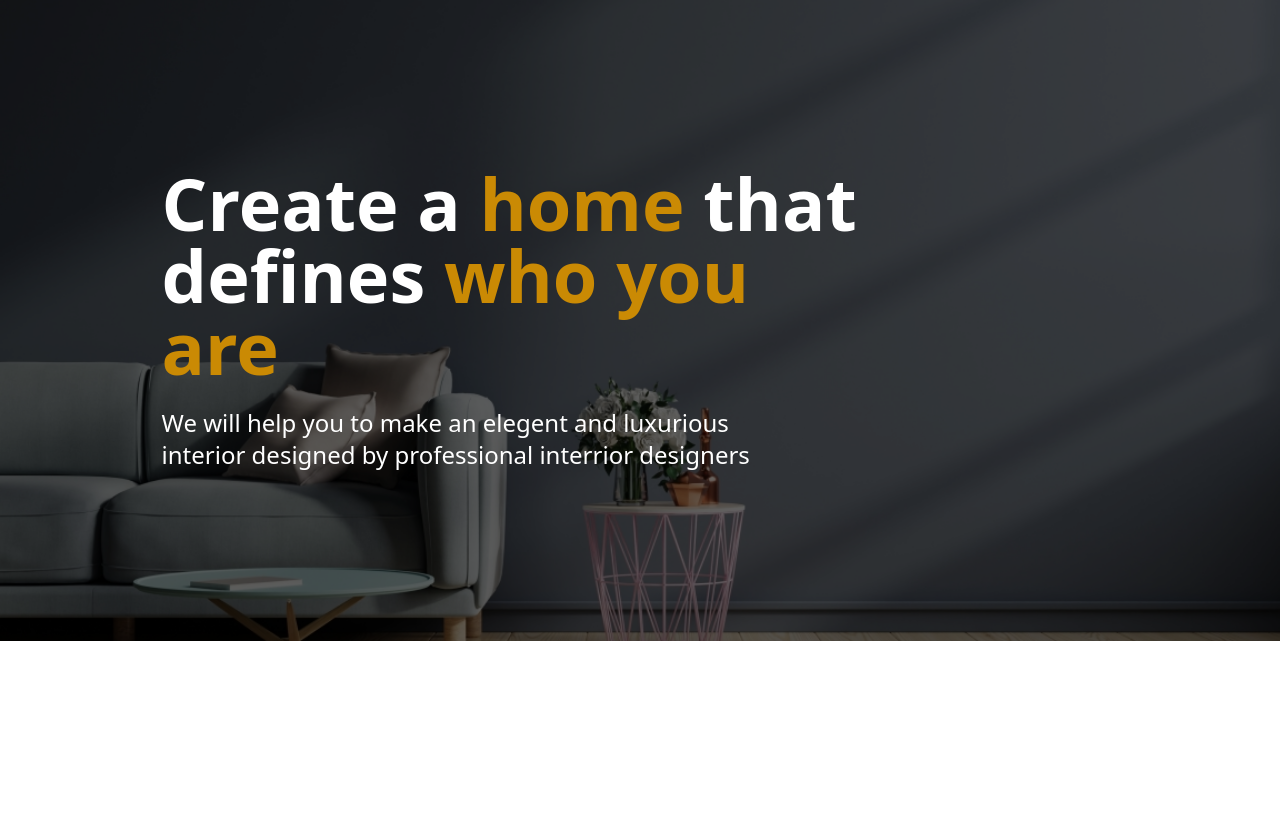
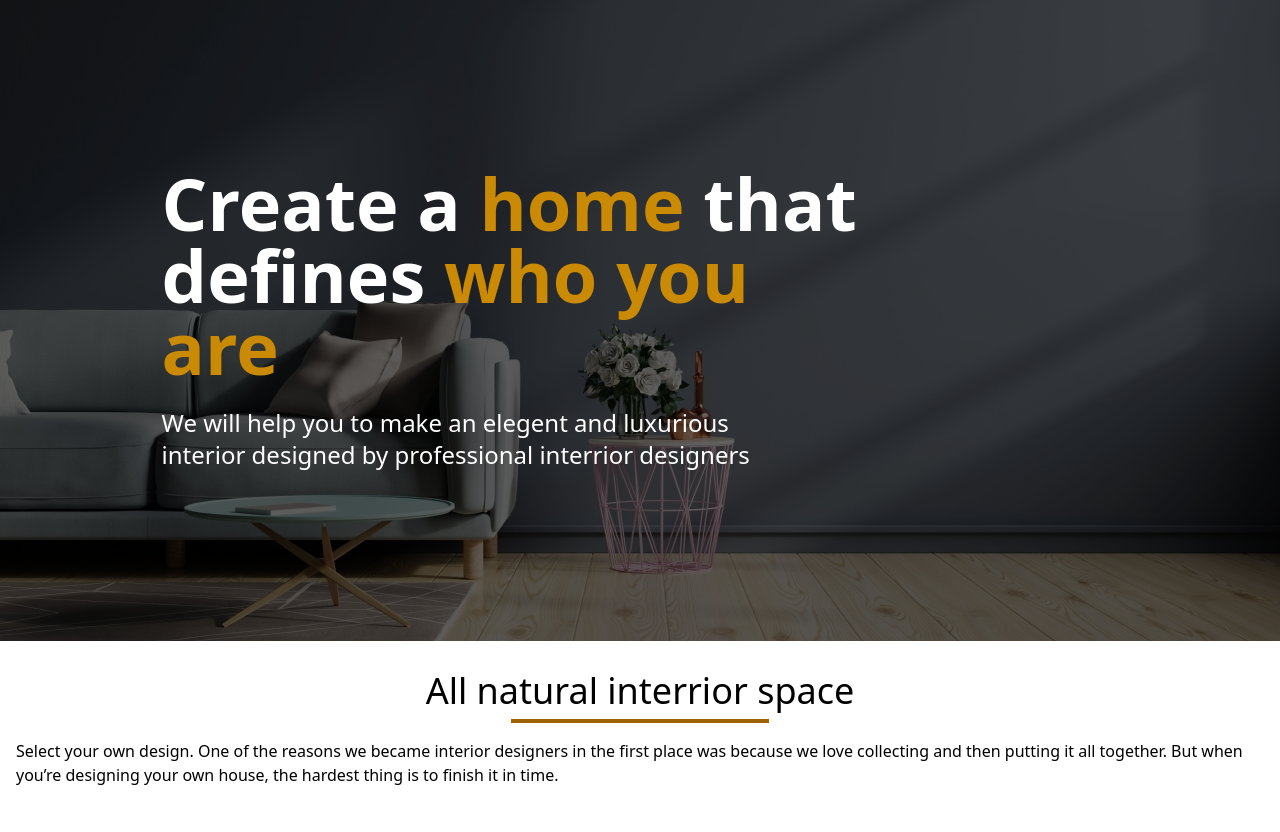
Before and after one commit to Bhavin1324/Interrior, a website built with Vite: page index.html in a window 1280 px wide. Shown: the part 59-891 px from the top of the page. Before the commit the page ends 800 px from the top, so only its background shows below. Built offline with nearby package versions, Linux system fonts and the light colour scheme.

Commit message:
Home continueing v1

```diff
--- a/assets/script.js
+++ b/assets/script.js
@@ -1,6 +1,6 @@
 AOS.init({
     startEvent: 'DOMContentLoaded',
-    offset: 350,
+    offset: 100,
     duration: 1000
 });
 
--- a/index.html
+++ b/index.html
@@ -83,14 +83,13 @@
     </div>
 
     <!-- Home section -->
-    <section>
-        <div class="home-section container mx-auto p-3 overflow-hidden">
-            <div class="w-[80%] my-8 md:mt-[150px] mx-auto h-fit px-0 md:px-6">
-                <div class="landing-head text-6xl lg:text-7xl text-white w-[300px] md:w-[500px] lg:w-[700px] mb-6"
+    <div class="home-section container mx-auto p-3 min-h-[550px] lg:min-h-[650px] overflow-hidden">
+        <div class="w-[80%] mt-12 md:mt-[150px] mx-auto px-0 md:px-6">
+            <div class="landing-head text-5xl md:text-6xl lg:text-7xl text-white w-[300px] md:w-[500px] lg:w-[700px] mb-6"
                 data-aos="fade-up"><b>Create a
                     <span class="text-yellow-600">home</span> that defines <span class="text-yellow-600">who you
                         are</span></b></div>
-                <div class="landing-text text-white text-2xl w-[300px] md:w-[600px]" data-aos="fade-left"
+            <div class="landing-text my-2 text-white text-xl md:text-2xl w-[300px] md:w-[600px]" data-aos="fade-left"
                 data-aos-delay="500">We will help
                 you to make an
                 elegent
@@ -101,12 +100,22 @@
                 professional interrior designers</div>
         </div>
     </div>
-    </section>
 
     <section>
-
+        <div class="container mx-auto p-4">
+            <div class="heading" data-aos="fade-left">All natural interrior space
+                <hr class="lined-heading my-0 md:my-1 lg:my-2" data-aos="fade-right" data-aos-delay="600">
+            </div>
+            <div class="my-4" data-aos="fade-up">
+                Select your own design. One of the reasons we became interior designers in the first place was because
+                we love collecting and then putting it
+                all together. But when you’re designing your own house, the hardest thing is to finish it in time.
+            </div>
+        </div>
     </section>
-    <!-- <div class="w-[50%] bg-slate-700 my-4 mx-auto h-[300px]" data-aos="fade-left"></div> -->
+    <div class="w-[50%] bg-slate-700 my-4 mx-auto h-[300px]" data-aos="fade-left"></div>
+    <div class="w-[50%] bg-slate-700 my-4 mx-auto h-[300px]" data-aos="fade-left"></div>
+    <div class="w-[50%] bg-slate-700 my-4 mx-auto h-[300px]" data-aos="fade-left"></div>
 </body>
 
 
--- a/src/style.css
+++ b/src/style.css
@@ -43,4 +43,12 @@
 .navbar.scroll-active li hr{
     @apply border-black;
 }
+
+.heading{
+    @apply text-3xl md:text-4xl w-fit mx-auto
+}
+.lined-heading{
+    @apply border-2 bg-yellow-700 border-yellow-700 w-[60%] block mx-auto
+}
+
 @tailwind utilities;
```
Also changed, not shown: assets/style.css. Lines whose indentation alone changed are shown as unchanged.
